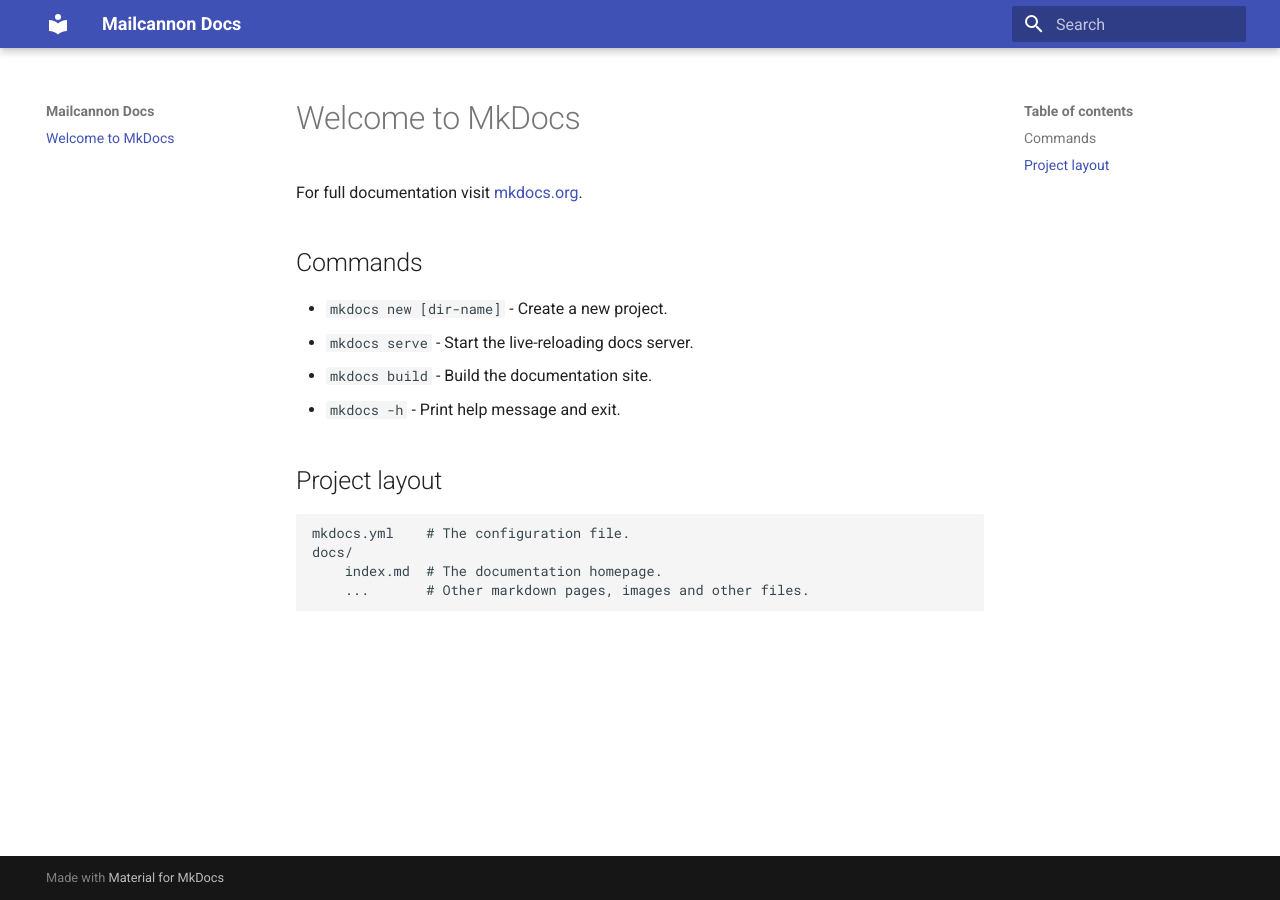
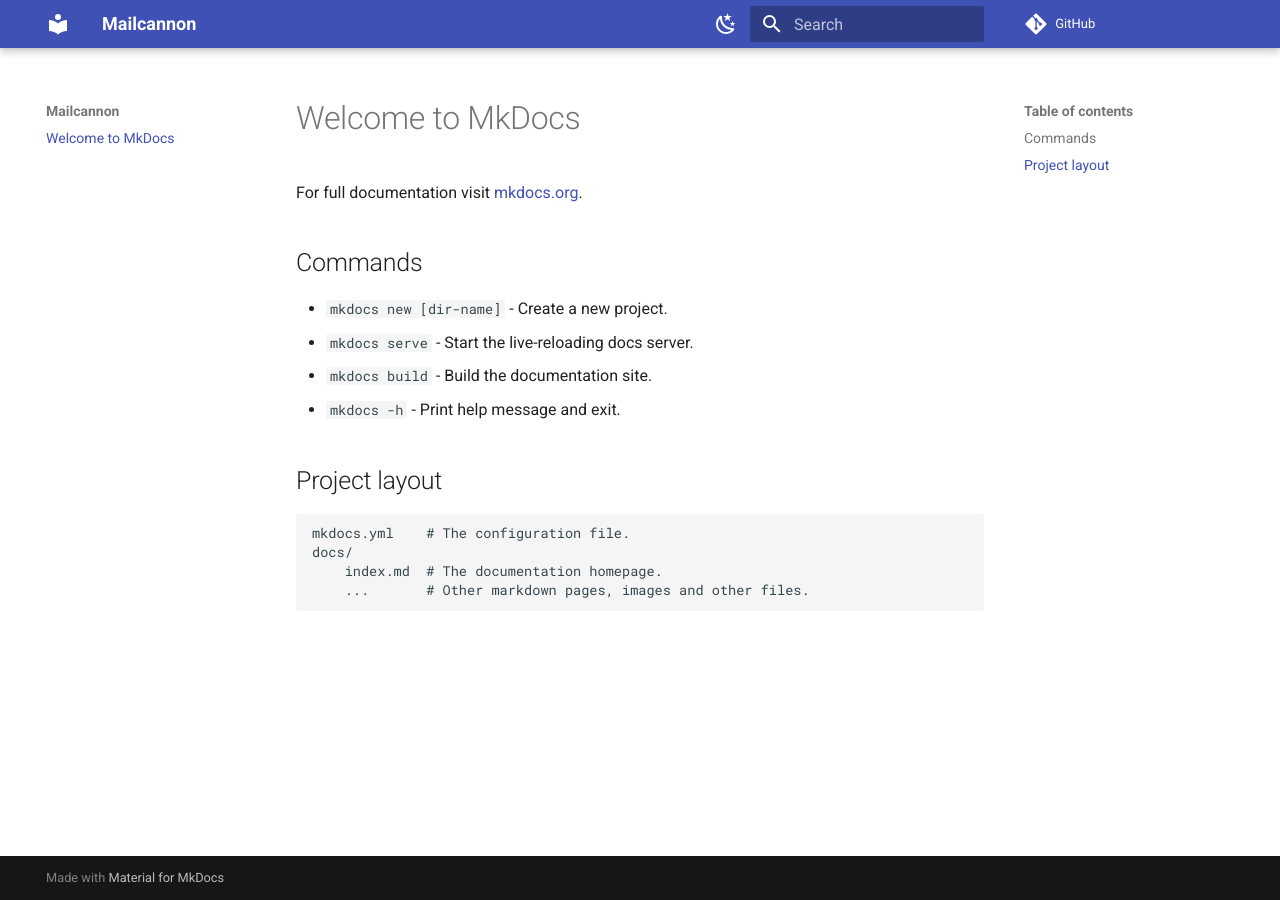
Before and after one commit to rojberr/mailcannon, an MkDocs documentation site: the page built from docs/index.md, in a window 1280 px wide. Built offline with MkDocs 1.6.1 and Material for MkDocs 9.7.7, drawn with Linux system fonts in a browser that asks for light colours; comment, search, counter and statistics services are not loaded; some of the changed lines change nothing that is shown.

Commit message:
conf(mkdocs): Add proj info and dark/light mode
#NO-TICKET

```diff
--- a/mkdocs.yml
+++ b/mkdocs.yml
@@ -1,4 +1,30 @@
-site_name: Mailcannon Docs
+site_name: Mailcannon
+site_author: rojberr
+site_url: https://rojberr.github.io/mailcannon/
+site_description: Mailcannon is a simple, fast and easy SMTP load tool for benchmarking.
+
+repo_url: https://github.com/rojberr/mailcannon
+edit_uri: edit/master/docs/
+
+plugins:
+  - search
+  - social
 
 theme:
   name: material
+  language: en
+  palette:
+
+    # Palette toggle for light mode
+    - media: "(prefers-color-scheme: light)"
+      scheme: default
+      toggle:
+        icon: material/weather-night
+        name: Switch to dark mode
+
+    # Palette toggle for dark mode
+    - media: "(prefers-color-scheme: dark)"
+      scheme: slate
+      toggle:
+        icon: material/weather-sunny
+        name: Switch to light mode
```
